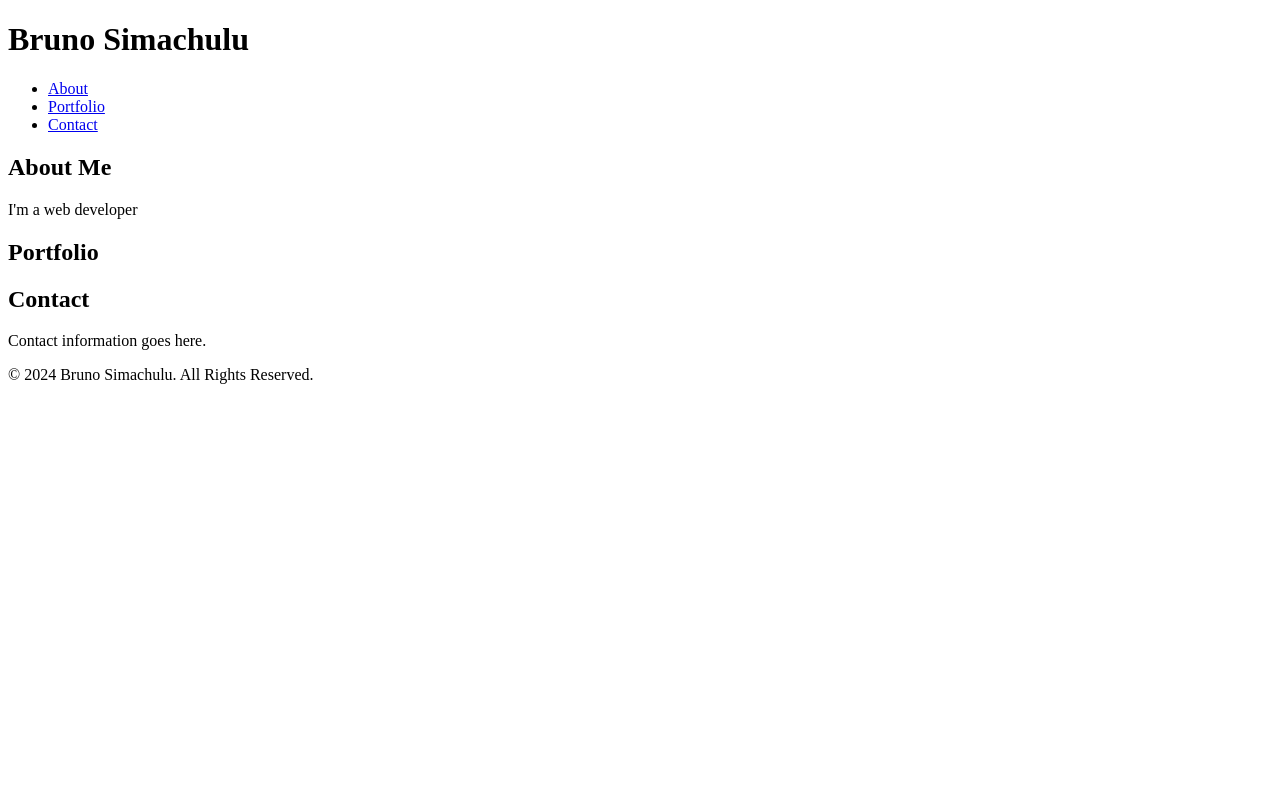
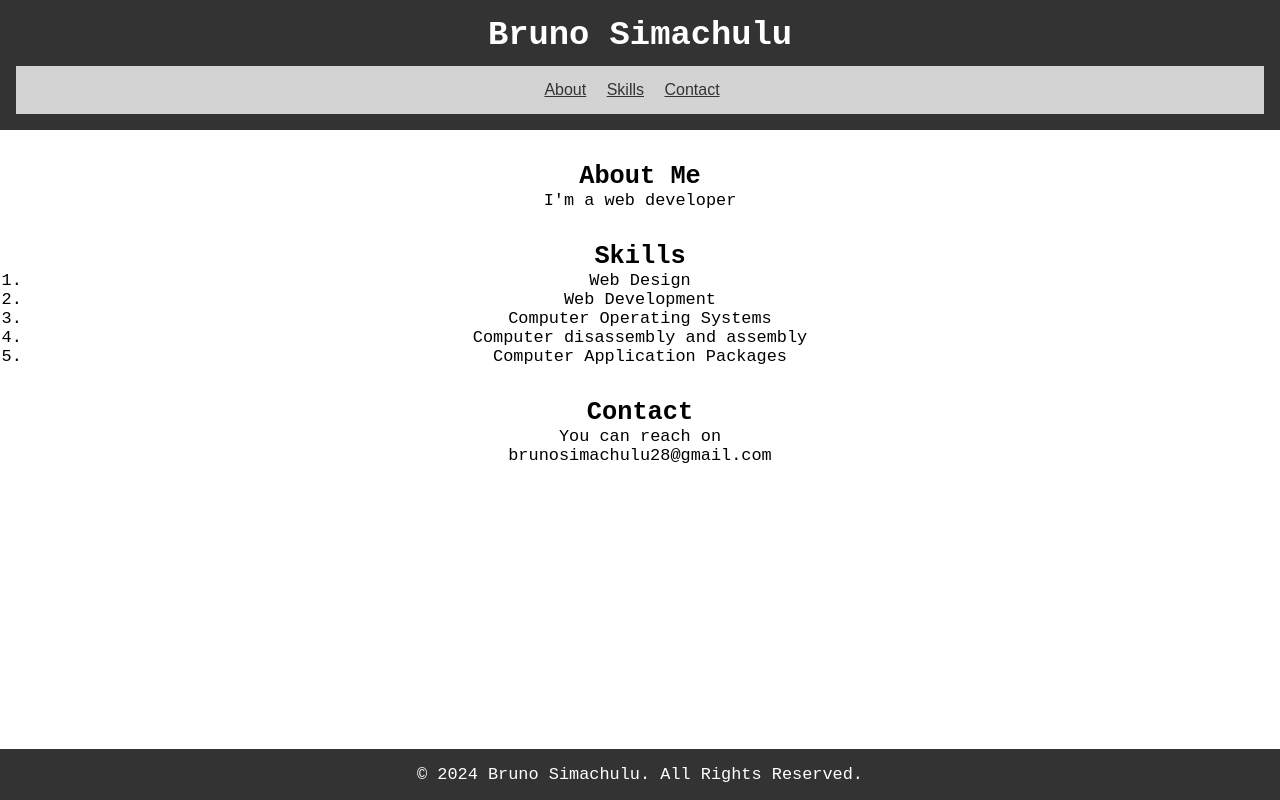
Before and after one commit to Br28/portfolio-site-plp, a plain HTML site: page index.html in a window 1280 px wide. Drawn offline with Linux system fonts and the light colour scheme.

Commit message:
added css file, wrote a some styling and modified the html markup

```diff
--- a/index.html
+++ b/index.html
@@ -5,7 +5,7 @@
     <meta http-equiv="X-UA-Compatible" content="IE=edge" />
     <meta name="viewport" content="width=device-width, initial-scale=1.0" />
     <title>Bruno - Portfolio</title>
-    <link rel="stylesheet" href="style.css" />
+    <link rel="stylesheet" href="styles.css" />
   </head>
   <body>
     <header>
@@ -13,7 +13,7 @@
       <nav>
         <ul>
           <li><a href="#about">About</a></li>
-          <li><a href="#portfolio">Portfolio</a></li>
+          <li><a href="#skills">Skills</a></li>
           <li><a href="#contact">Contact</a></li>
         </ul>
       </nav>
@@ -23,15 +23,21 @@
         <h2>About Me</h2>
         <p>I'm a web developer</p>
       </section>
-      <section id="portfolio">
-        <h2>Portfolio</h2>
-        <div class="portfolio-item">
-          <!-- Your portfolio items go here -->
+      <section id="skills">
+        <h2>Skills</h2>
+        <div class="skills-item">
+          <ol>
+            <li>Web Design</li>
+            <li>Web Development</li>
+            <li>Computer Operating Systems</li>
+            <li>Computer disassembly and assembly</li>
+            <li>Computer Application Packages</li>
+          </ol>
         </div>
       </section>
       <section id="contact">
         <h2>Contact</h2>
-        <p>Contact information goes here.</p>
+        <p>You can reach on<br />brunosimachulu28@gmail.com</p>
       </section>
     </main>
     <footer>
--- /dev/null
+++ b/styles.css
@@ -0,0 +1,60 @@
+* {
+  margin: 0;
+  padding: 0;
+  box-sizing: border-box;
+}
+body {
+  font-family: monospace;
+  font-size: 1.3em;
+  text-align: center;
+}
+
+header {
+  background-color: #333;
+  color: white;
+  padding: 1rem;
+  text-align: center;
+}
+
+nav {
+  background-color: lightgray;
+  padding: 15px;
+  font-size: 1rem;
+  color: #333;
+  font-family: Arial, Helvetica, sans-serif;
+  margin-top: 12px;
+}
+
+nav ul {
+  padding: 0;
+}
+
+nav ul li {
+  display: inline-block;
+  margin-right: 1rem;
+  color: #333;
+  list-style-type: none;
+}
+
+nav ul li a {
+  color: #333;
+  font-weight: 500;
+}
+
+main {
+  padding: 2rem;
+}
+
+section {
+  margin-bottom: 2rem;
+}
+
+footer {
+  background-color: #333;
+  color: white;
+  text-align: center;
+  padding: 1rem;
+  position: absolute;
+  bottom: 0;
+  width: 100%;
+}
```
